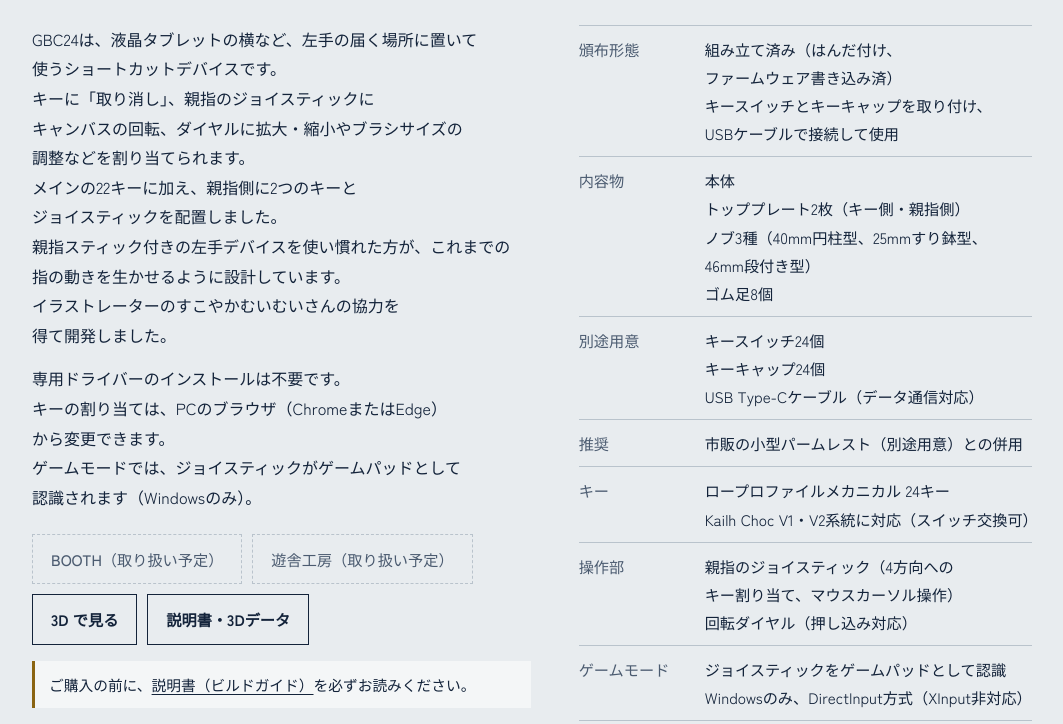
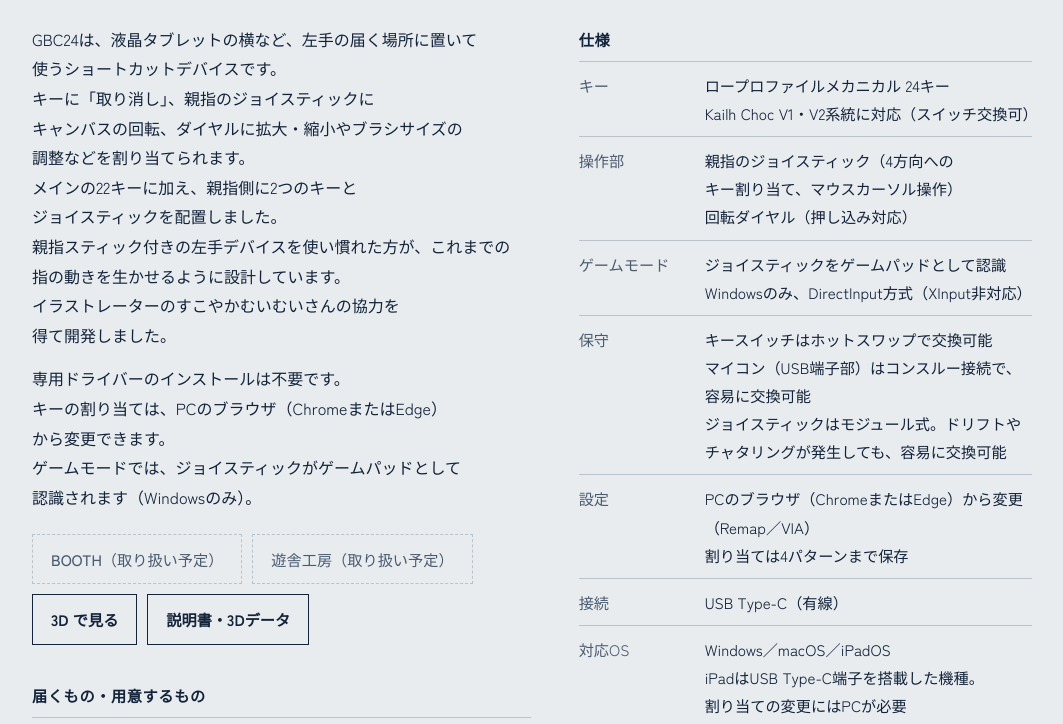
Before and after one commit to kushima8/kushima8.github.io, a plain HTML site: page index.html in a window 1280 px wide. Shown: the part 751-1475 px from the top of the page, without its empty margins (108-1171 px from the left). Drawn offline with Linux system fonts and the light colour scheme.

Commit message:
Add files via upload

```diff
--- a/index.html
+++ b/index.html
@@ -119,6 +119,9 @@
   .spec { margin: 0; padding: 0; list-style: none; font-size: 0.95rem; border-top: 1px solid var(--rule); }
   .spec li { display: grid; grid-template-columns: 7.5em 1fr; gap: 12px; padding: 9px 0; border-bottom: 1px solid var(--rule); }
   .spec span:first-child { color: var(--ink-soft); }
+  /* 仕様表の見出し。左列＝届くもの・用意するもの、右列＝本体の仕様 */
+  .spec-h { margin: 0 0 8px; font-size: 0.95rem; font-weight: 700; letter-spacing: 0.04em; }
+  .links + .spec-h { margin-top: 36px; }
   .links { display: flex; flex-wrap: wrap; gap: 10px; margin-top: 22px; }
   .btn {
     display: inline-block; padding: 10px 18px; border: 1px solid var(--ink);
@@ -255,14 +258,19 @@
             <a class="btn" href="https://github.com/kushima8/GBC24">説明書・3Dデータ</a>
             </div>
           </div>
-          <p class="before">ご購入の前に、<a href="https://github.com/kushima8/GBC24/blob/main/Documents/buildguide_pre-soldered.md">説明書（ビルドガイド）</a>を必ずお読みください。</p>
-        </div>
+          <h2 class="spec-h">届くもの・用意するもの</h2>
           <ul class="spec">
           <li><span>頒布形態</span><span>組み立て済み（はんだ付け、ファームウェア書き込み済）<br>
 キースイッチとキーキャップを取り付け、USBケーブルで接続して使用</span></li>
           <li><span>内容物</span><span>本体<br>トッププレート2枚（キー側・親指側）<br>ノブ3種（40mm円柱型、25mmすり鉢型、46mm段付き型）<br>ゴム足8個</span></li>
           <li><span>別途用意</span><span>キースイッチ24個<br>キーキャップ24個<br>USB Type-Cケーブル（データ通信対応）</span></li>
           <li><span>推奨</span><span>市販の小型パームレスト（別途用意）との併用</span></li>
+          </ul>
+          <p class="before">ご購入の前に、<a href="https://github.com/kushima8/GBC24/blob/main/Documents/buildguide_pre-soldered.md">説明書（ビルドガイド）</a>を必ずお読みください。</p>
+        </div>
+        <div>
+          <h2 class="spec-h">仕様</h2>
+          <ul class="spec">
             <li><span>キー</span><span>ロープロファイルメカニカル 24キー<br>Kailh Choc V1・V2系統に対応（スイッチ交換可）</span></li>
             <li><span>操作部</span><span>親指のジョイスティック（4方向へのキー割り当て、マウスカーソル操作）<br>回転ダイヤル（押し込み対応）</span></li>
             <li><span>ゲームモード</span><span>ジョイスティックをゲームパッドとして認識<br>Windowsのみ、DirectInput方式（XInput非対応）</span></li>
@@ -276,6 +284,7 @@
             <li><span>ファームウェア</span><span><a href="https://github.com/kushima8/qmk_firmware">QMK</a>（Remap／VIA 対応）<br><a href="https://github.com/kushima8/vial-qmk">Vial</a> 版ファームウェアも用意</span></li>
             <li><span>3Dデータ</span><span>ケースなどの <a href="https://github.com/kushima8/GBC24/tree/main/STL">3Dデータ（STL）</a>を公開（CC BY-NC-SA 4.0）<br>頒布終了後にすべての設計データを公開予定</span></li>
           </ul>
+        </div>
       </div>
     </div>
   </section>
```
Lines whose indentation alone changed are shown as unchanged.
